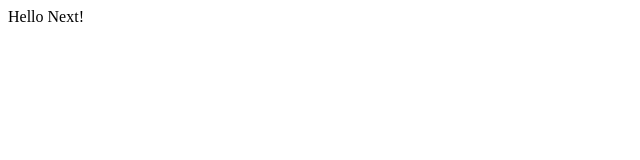
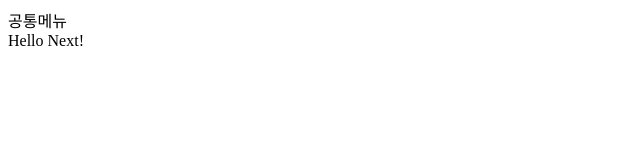
Before and after one commit to dongduu/NodeBird_SNS, a Next.js app: page / in a window 1280 px wide. Shown: the top 160 px of the page, without its empty margins (0-640 px from the left). Built offline with nearby package versions, Linux system fonts and the light colour scheme.

Commit message:
feat: add page & layout

```diff
--- /dev/null
+++ b/components/AppLayout.js
@@ -0,0 +1,16 @@
+import PropTypes from "prop-types";
+
+const AppLayout = ({ children }) => {
+  return (
+    <div>
+      <div>공통메뉴</div>
+      {children}
+    </div>
+  );
+};
+
+AppLayout.propTypes = {
+  children: PropTypes.node.isRequired,
+};
+
+export default AppLayout;
--- a/package.json
+++ b/package.json
@@ -19,6 +19,7 @@
   "homepage": "https://github.com/dongduu/NodeBird_SNS#readme",
   "dependencies": {
     "next": "^9.5.5",
+    "prop-types": "^15.8.1",
     "react": "^17.0.2",
     "react-dom": "^17.0.2"
   }
--- /dev/null
+++ b/pages/about/dongduu.js
@@ -0,0 +1,5 @@
+const Dongduu = () => {
+  return <div>Hello, Dongduu!</div>;
+};
+
+export default Dongduu;
--- a/pages/index.js
+++ b/pages/index.js
@@ -1,7 +1,11 @@
-// next를 사용하면 react를 불러오지 않아도 됨
+import AppLayout from "../components/AppLayout";
 
 const Home = () => {
-  return <div>Hello Next!</div>;
+  return (
+    <AppLayout>
+      <div>Hello Next!</div>
+    </AppLayout>
+  );
 };
 
 export default Home;
--- /dev/null
+++ b/pages/profile.js
@@ -0,0 +1,5 @@
+const Profile = () => {
+  return <div>내 프로필</div>;
+};
+
+export default Profile;
--- /dev/null
+++ b/pages/signup.js
@@ -0,0 +1,5 @@
+const Signup = () => {
+  return <div>회원가입 페이지</div>;
+};
+
+export default Signup;
```
Also changed, not shown: 1 other file (tests, documents, lock files or other folders).
